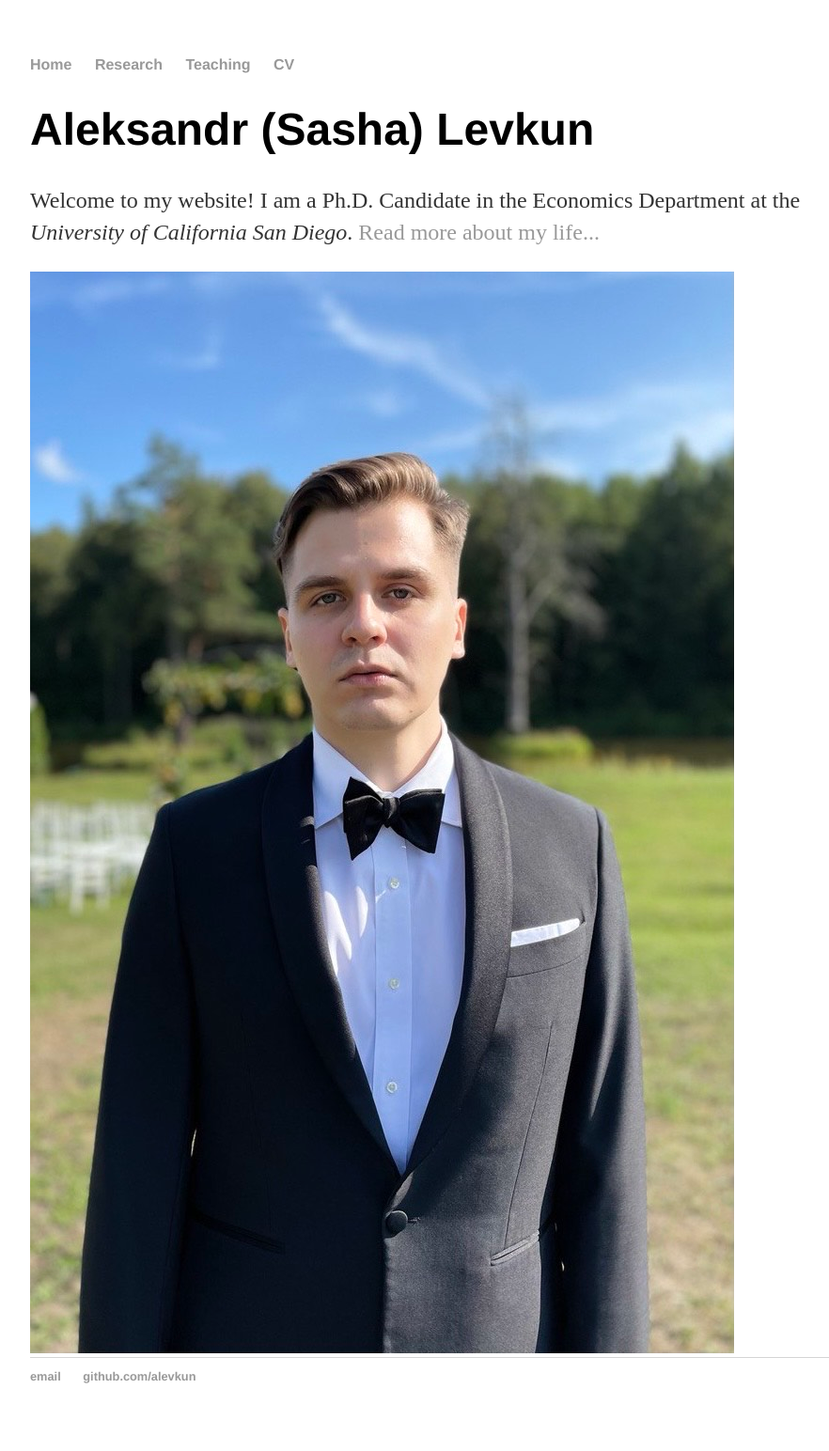
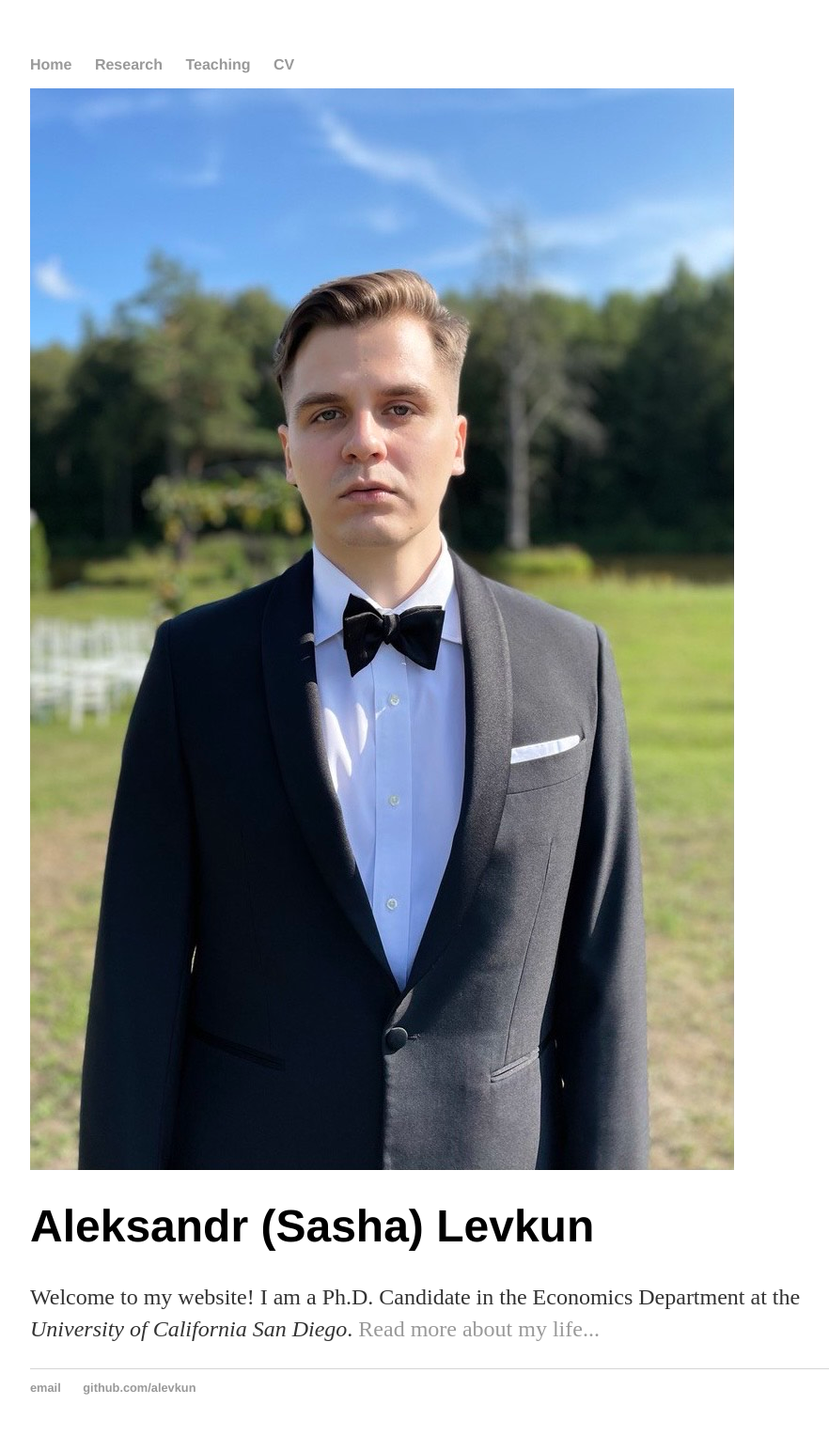
Before and after one commit to alevkun/alevkun.github.io, a Jekyll site: the page built from index.html, in a window 1280 px wide. Shown: the whole page at 94% size, without its empty margins (160-1042 px from the left). Built offline with Jekyll 4.4.1, drawn with Linux system fonts in a browser that asks for light colours.

Commit message:
Update index.html

```diff
--- a/index.html
+++ b/index.html
@@ -2,13 +2,6 @@
 layout: default
 title: Aleksandr Levkun
 ---
-<div class="topMsg">
-	<h1>Aleksandr (Sasha) Levkun</h1>
-	<p>Welcome to my website! I am a Ph.D. Candidate in the Economics Department at the <em>University of California San Diego</em>. <a href="/about">Read more about my life...</a></p>
-</div>
-
-<div class="popMsg">
-        <img
-            src="https://alevkun.github.io/assets/headshot.JPG"
-        />
-</div>
+<img src="https://alevkun.github.io/assets/headshot.JPG" align="top"/>
+<h1>Aleksandr (Sasha) Levkun</h1>
+<p>Welcome to my website! I am a Ph.D. Candidate in the Economics Department at the <em>University of California San Diego</em>. <a href="/about">Read more about my life...</a></p>
```
